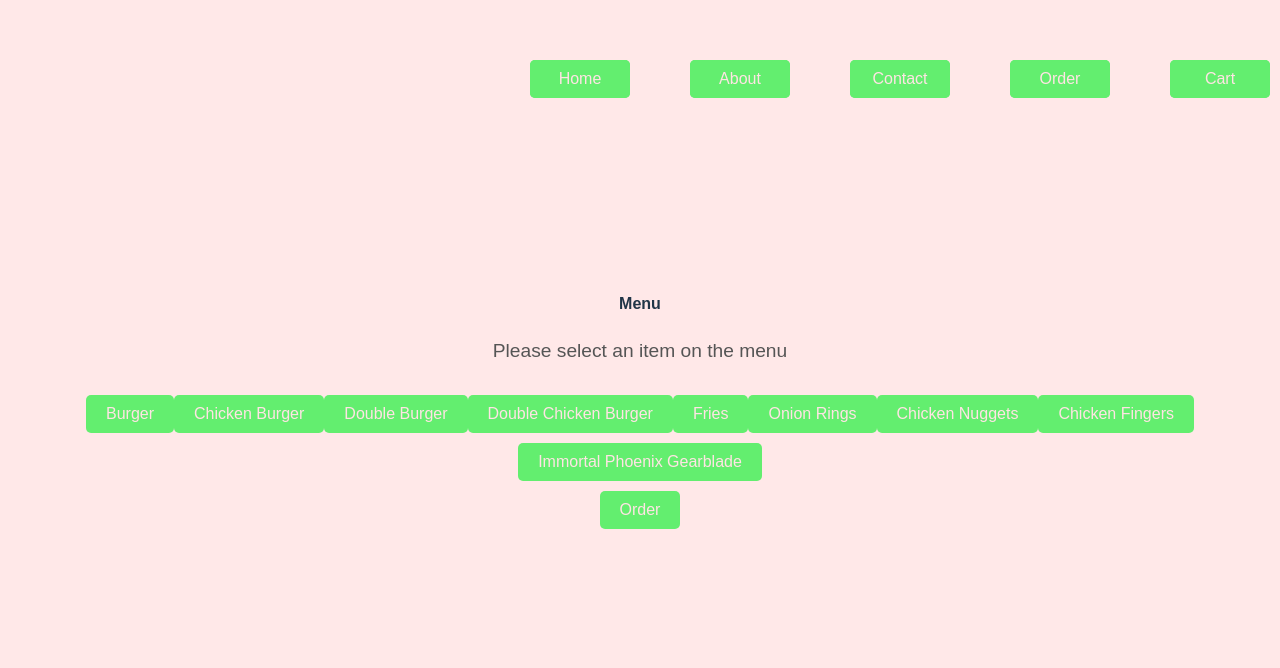
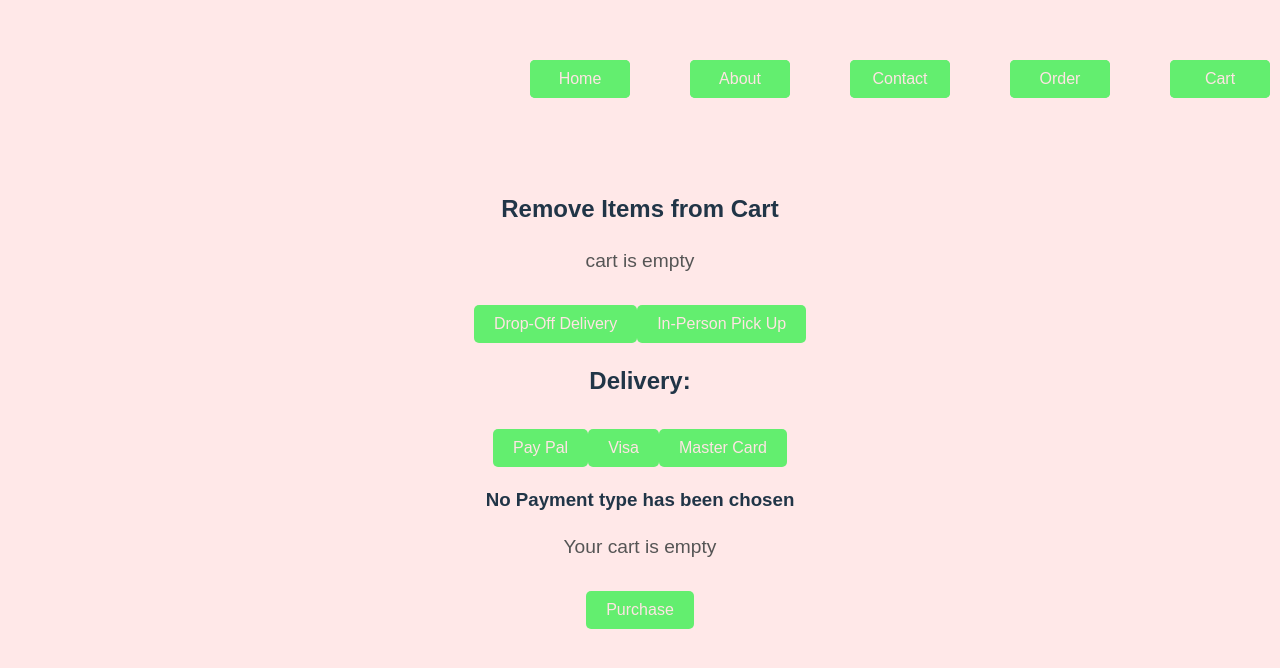
Before and after one commit to ishamotwani/FastGPTFood, a React (Vite) app in the folder frontend/: page /Cart in a window 1280 px wide. Shown: the top 668 px of the page. Built offline with nearby package versions, Linux system fonts and the light colour scheme.

Commit message:
quick update?

```diff
--- a/frontend/src/pages/Cart.jsx
+++ b/frontend/src/pages/Cart.jsx
@@ -1,140 +1,58 @@
-import React, { useState, useEffect } from "react";
-import { BrowserRouter as Router, Route, Routes, Link, useLocation, useNavigate, } from "react-router-dom";
-import Navigation from "../functions/Navigation";
-import "../CssPages/Order.css";
+import React, { useState, useEffect } from 'react';
+import {BrowserRouter as Router, Route, Routes, Link, useLocation, useNavigate } from 'react-router-dom';
+import Navigation from '../functions/Navigation';
 
-//im restarting this from ground level since the code was order one was messy tbh
-//and i would need to re-do it anyhow for the chatbot so doing this JUST TRAINING I guess?
-function CartButton() {
-    const navigate = useNavigate();
-
-    const moveButton = () => {
-      navigate("/Cart");
-    };
-
-    return (
-      <div>
-        <button onClick={moveButton}>Order</button>
-      </div>
-    );
+const CostWillBeZero = ({setCost, cost}) => {
+    useEffect(() => {
+        if (cost === null) {
+            setCost(0);
+        }
+    }, [setCost]);
+    return ( null );
 }
 
-function Order({ addItem, setCostArray, setCost }) {
-    const [currentState, setCurrentState] = useState("menu"); //the states are menu, toppings, size, and add item to cart | this is better than firing 50 trigger states omg
-    const [addedText, setAddedText] = useState(""); //displayed text
-    const [timerTriggerText, setTimerTriggerText] = useState(true); //display text for a set amount of time
-    const [rememberItem, setRememberItem] = useState(-1);//this remembers the index, not the actual item
-    const [selectedToppings, setSelectedToppings] = useState([]); //remembers the toppings
-    const [toppingsCost, setToppingsCost] = useState(0);
-    //menu related const
-    const menuItems = ["Burger", "Chicken Burger", "Double Burger", "Double Chicken Burger", "Fries", "Onion Rings", "Chicken Nuggets", "Chicken Fingers", "Immortal Phoenix Gearblade"];
-    const menuToppings = ["Lettuce", "Tomato", "Cheese"];
-    const costMenu = [4.59, 4.89, 8.59, 8.89, 3.99, 3.99, 2.99, 5.99, 99.99];
-    const drinkMenu = ["Water", "Pop", "Milkshake", "No Drink"];
-    const costDrink = [0.99, 3.99, 4.49, 0];
+function Cart ({items = [], removeItem, removeAll, setCostArray, costArray, setCost, cost}) {
+    //if it's in-person deliver or online
+    //time is also set whenever a delibutton is trigger
+    //also like half the
+    const [typeOrder, setTypeOrder] = useState("");
+    const [deliTime, setDeliTime] = useState(0);
+    const [typePay, setTypePay] = useState("");
 
-    const sizeItems = ["small", "medium", "large"];
-    const sizeCost = [1, 1.25, 1.5];
-
-    const menuItemToLower = menuItems.map((item) => item.toLowerCase());
-
-    //the inetentional add; where the user just has a menu and an add function
-    const intentionalAdd = (name) => {
-      name = name.trim().toLowerCase();
-
-      const index = menuItemToLower.indexOf(name);
-      if (index !== -1) {
-          setRememberItem(index);
-
-          //0 - 3; to toppings (since thoses are all burgers
-          //4+ is all size related; idk about
-          if (index === 0 || index === 1 || index === 2 || index === 3) {
-              setCurrentState("toppings");
-          } else if (index === 4 || index === 5 || index === 6 || index === 7) {
-              setCurrentState("size");
-          }
-      } else {
-          setAddedText("Item is not on the Menu; please try again.");
-          setCurrentState("menu");
-          setTimerTriggerText(true);
-      }
-  };
-
-  //when size matters fr fr
-    const sizeAdd = (sizeIndex) => {
-        if (rememberItem !== -1) {
-            const itemName = menuItems[rememberItem];
-            const baseCost = costMenu[rememberItem];
-            const sizeFactor = sizeCost[sizeIndex];
-            const totalCost = parseFloat(baseCost * sizeFactor).toFixed(2);
-
-            //Maybe Drinks Afterwards :)
-            addItem(`${itemName} - ${sizeItems[sizeIndex]}`);
-            setCostArray((prevCostArray) => [...prevCostArray, totalCost]);
-            setCost((prevCost) => parseFloat(prevCost) + parseFloat(totalCost));
-            setAddedText(`Your ${itemName.toLowerCase()} ${sizeItems[sizeIndex]} has been added to the cart!`);
-
-            //reset point
-            setCurrentState("menu");
-            setRememberItem(-1);
-        } else {
-            setAddedText(`Your order did not processs try again.`);
-
-            //still reset point
-            setCurrentState("menu");
-            setRememberItem(-1);
-        }
+    //delivery types
+    const homeDeliButton = () => {
+        setTypeOrder("Drop-Off Delivery");
+        setDeliTime(20 + (items.length * 3) );
     }
 
-    const toppingsAdd = (toppingIndex, isChecked) => {
-        const toppingName = menuToppings[toppingIndex];
-        const toppingCost = 0.5;
-
-        if (isChecked) {
-            setSelectedToppings((prevToppings) => [...prevToppings, toppingName]);
-              setToppingsCost((prevCost) => prevCost + toppingCost);
-          } else {
-              setSelectedToppings((prevToppings) =>
-                prevToppings.filter((topping) => topping !== toppingName)
-          );
-        setToppingsCost((prevCost) => prevCost - toppingCost);
-        }
-    };
-
-    const toppingsFinalPush = () => {
-        const itemName = menuItems[rememberItem];
-        const itemCost = costMenu[rememberItem];
-        const totalCost = parseFloat(itemCost + toppingsCost).toFixed(2);
-
-        if (selectedToppings.length === 0) {
-            const totalCost = (itemCost).toFixed(2);
-            addItem(`${itemName} with ${selectedToppings.join(", ")}`);
-            setCostArray((prevCostArray) => [...prevCostArray, totalCost]);
-            setCost((prevCost) => parseFloat(prevCost) + parseFloat(totalCost));
-            setAddedText(`Your ${itemName.toLowerCase()} has been added to the cart!`);
-        } else {
-            const toppingsCost = selectedToppings.length * 0.5;
-            const totalCost = (itemCost + toppingsCost).toFixed(2);
-            addItem(`${itemName} with ${selectedToppings.join(", ")}`);
-            setCostArray((prevCostArray) => [...prevCostArray, totalCost]);
-            setCost((prevCost) => parseFloat(prevCost) + parseFloat(totalCost));
-            setAddedText(`Your ${itemName.toLowerCase()} with ${selectedToppings.join(", ")} has been added to the cart!`);
+    const inPersonDeliButton = () => {
+        setTypeOrder("In-Person Delivery");
+        setDeliTime((items.length * 3));
     }
 
-        //reset
-        setCurrentState("menu");
-        setRememberItem(-1);
-        setSelectedToppings([]);
-        setToppingsCost(0);
+    //Payment type
+    const masterCardButton = () => {
+        setTypePay("Master Card")
     }
 
-    //timer to showcase when user have order item and then message go bye bye
-    useEffect(() => {
-        if (timerTriggerText) {
-          const timer = setTimeout(() => {
-            setTimerTriggerText(false);
-          }, 3000);
-    } }, [timerTriggerText]);
+    const visaButton = () => {
+        setTypePay("Visa")
+    }
+
+    const paypalButton = () => {
+        setTypePay("Paypal")
+    }
+
+    //'reset' button basically
+    const purchaseButton = () => {
+        setTypeOrder("");
+        setTypePay("");
+        setDeliTime(0);
+        removeAll();
+        setCostArray([]);
+        setCost(0);
+        CostWillBeZero();
+    }
 
     return (
         <div>
@@ -142,104 +60,83 @@ function Order({ addItem, setCostArray, setCost }) {
             <Navigation />
         </header>
 
+        <div className='ItemsInCart'>
+            <h2>Remove Items from Cart</h2>
+            {items.length === 0 ? (
+                <p>cart is empty</p>
+            ) : (
                 <div>
-                {currentState === "menu" && (
-                    <div>
-                        <MenuView menuItems={menuItems} functionIntentionalAdd={intentionalAdd} />
-                    </div>
-                )}
-
-                {currentState === "size" && (
-                    <div>
-                        <SizeView sizeItems={sizeItems} functionSizeAdd={sizeAdd} />
-                    </div>
-                )}
-
-                {currentState === "toppings" && (
-                    <div>
-                        <ToppingsView menuToppings={menuToppings} functionToppingsAdd={toppingsAdd} toppingsFinalPush={toppingsFinalPush}/>
-                        <button></button>
+                    {items.map((item, index) => (
+                        <span key={index}>
+                            {item} <button onClick={() => removeItem(index)}>  X  </button>
+                        </span>
+                    ))}
                 </div>
             )}
         </div>
 
+        <div className='DeliveryType'>
+            <button onClick={homeDeliButton}>Drop-Off Delivery</button>
+            <button onClick={inPersonDeliButton}>In-Person Pick Up</button>
+            {typeOrder === "" ? (
+                <h2>Delivery: </h2>
+            ) : (
                 <div>
-                {timerTriggerText && (
+                    <h2>Delivery: {typeOrder}</h2>
+                    {typeOrder === "Drop-Off Delivery" ? (
                         <div>
-                        <p>{addedText}</p>
+                            <p>Estimated Delivery Time: {deliTime} minutes</p>
+                            <p>Your home location?</p>
+                            <input type='text' placeholder='help' />
+
+                        </div>
+                    ) : (
+                        <div>
+                            <p>Estimated Pickup Time: {deliTime} minutes</p>
+                            <p>What store you picking up from</p>
+                            <select onChange={(e) => console.log(e.target.value)}>
+                                <option value="">Please Select a Location</option>
+                                <option value="LocationA">The Moon</option>
+                                <option value="LocationB">The Deep Beyond</option>
+                                <option value="LocationC">My Death Bed</option>
+                            </select>
                         </div>
                     )}
                     </div>
-            <div>
-                <CartButton />
+                )}
         </div>
 
+        <div className='paymentCards'>
+            <button onClick={paypalButton}>Pay Pal</button>
+            <button onClick={visaButton}>Visa</button>
+            <button onClick={masterCardButton}>Master Card</button>
+            {typePay === "" ? (
+                <div>
+                    <h3>No Payment type has been chosen</h3>
+                </div>
+            ) : (
+                <div>
+                    <h3>Payment: {typePay}</h3>
+                </div>
+            )}
+        </div>
+
+        <div className='costOverall'>
+            {cost !== 0 && cost !== null ? (
+                <p>Overall Cost: ${cost}</p>
+            ) : (
+                <div>
+                    <p>Your cart is empty</p>
+                    <CostWillBeZero setCost={setCost} />
+                </div>
+            )}
+        </div>
+
+        <div className='purchase'>
+            <button onClick={purchaseButton}>Purchase</button>
+        </div>
     </div>
     );
 }
 
-//you have made it to the view section which has been move to down under congrants
-const MenuView = ({ menuItems, functionIntentionalAdd }) => {
-    return (
-    <div>
-        <h4>Menu</h4>
-        <p>Please select an item on the menu</p>
-        <div>
-            {menuItems.map((item, index) => (
-                <button key={index} onClick={() => functionIntentionalAdd(item)}>
-                {item}
-                </button>
-            ))}
-        </div>
-    </div>
-    );
-};
-
-const SizeView = ({ sizeItems, functionSizeAdd }) => {
-    return (
-        <div>
-            <h4>Please choose a size for your order:</h4>
-            <div>
-                {sizeItems.map((size, index) => (
-                    <button key={index} onClick={() => functionSizeAdd(index)}>
-                    {size}
-                    </button>
-                ))}
-            </div>
-        </div>
-    );
-};
-
-const ToppingsView = ({ menuToppings, functionToppingsAdd, toppingsFinalPush }) => {
-    return (
-        <div>
-            <h4>Please choose the toppings for your order:</h4>
-            <div>
-                {menuToppings.map((topping, index) => (
-                    <div key={index}>
-                        <label>
-                            <input type="checkbox" onChange={(e) => functionToppingsAdd(index, e.target.checked)} />
-                            {topping}
-                        </label>
-                    </div>
-                ))}
-            </div>
-            <div>
-                <button onClick={toppingsFinalPush}>Add to Cart</button>
-            </div>
-        </div>
-    );
-};
-
-
-/* if you need it
-
-
-                {currentState === "pushToCart" && (
-                    <div>
-                        <
-                    </div>
-                )}
-*/
-
-export default Order;
+export default Cart;
--- a/frontend/src/pages/Order.jsx
+++ b/frontend/src/pages/Order.jsx
@@ -27,14 +27,15 @@ function Order({ addItem, setCostArray, setCost }) {
     const [selectedToppings, setSelectedToppings] = useState([]); //remembers the toppings
     const [toppingsCost, setToppingsCost] = useState(0);
     //menu related const
-    const menuItems = ["Burger", "Chicken Burger", "Double Burger", "Double Chicken Burger", "Fries", "Onion Rings", "Chicken Nuggets", "Chicken Fingers", "Immortal Phoenix Gearblade"];
+    const menuItems = ["Burger", "Chicken Burger", "Double Burger", "Double Chicken Burger", "Fries", "Onion Rings", "Chicken Nuggets", "Chicken Fingers", "Water", "Pop", "Milkshake", "Immortal Phoenix Gearblade"];
     const menuToppings = ["Lettuce", "Tomato", "Cheese"];
-    const costMenu = [4.59, 4.89, 8.59, 8.89, 3.99, 3.99, 2.99, 5.99, 99.99];
-    const drinkMenu = ["Water", "Pop", "Milkshake", "No Drink"];
-    const costDrink = [0.99, 3.99, 4.49, 0];
+    const costMenu = [4.59, 4.89, 8.59, 8.89, 3.99, 3.99, 2.99, 5.99, 0.99, 3.99, 4.49, 99.99];
+    //const drinkMenu = [ "No Drink"];
+    //const costDrink = [0.99, 3.99, 4.49, 0];
 
+    //for all side options and drinks
     const sizeItems = ["small", "medium", "large"];
-    const sizeCost = [1, 1.25, 1.5];
+    const sizeCost = [1, 1.25, 1.5]; //muitply for choice of size
 
     const menuItemToLower = menuItems.map((item) => item.toLowerCase());
 
@@ -48,9 +49,9 @@ function Order({ addItem, setCostArray, setCost }) {
 
           //0 - 3; to toppings (since thoses are all burgers
           //4+ is all size related; idk about
-          if (index === 0 || index === 1 || index === 2 || index === 3) {
+          if (index < 4) {
               setCurrentState("toppings");
-          } else if (index === 4 || index === 5 || index === 6 || index === 7) {
+          } else if (index >= 4 && index !== 11) {
               setCurrentState("size");
           }
       } else {
@@ -86,6 +87,7 @@ function Order({ addItem, setCostArray, setCost }) {
         }
     }
 
+    //user is allowed to click as many toppings as they want
     const toppingsAdd = (toppingIndex, isChecked) => {
         const toppingName = menuToppings[toppingIndex];
         const toppingCost = 0.5;
@@ -101,6 +103,7 @@ function Order({ addItem, setCostArray, setCost }) {
         }
     };
 
+    //commits the item to the cart / cost
     const toppingsFinalPush = () => {
         const itemName = menuItems[rememberItem];
         const itemCost = costMenu[rememberItem];
@@ -230,5 +233,5 @@ const ToppingsView = ({ menuToppings, functionToppingsAdd, toppingsFinalPush })
         </div>
     );
 };
-
+// a second button appears there idk why
 export default Order;
```
Also changed, not shown: frontend/src/pages/OBackUpCart.jsx (+6 -6 lines), 1 other file (tests, documents, lock files or other folders). Lines whose indentation alone changed are shown as unchanged.
